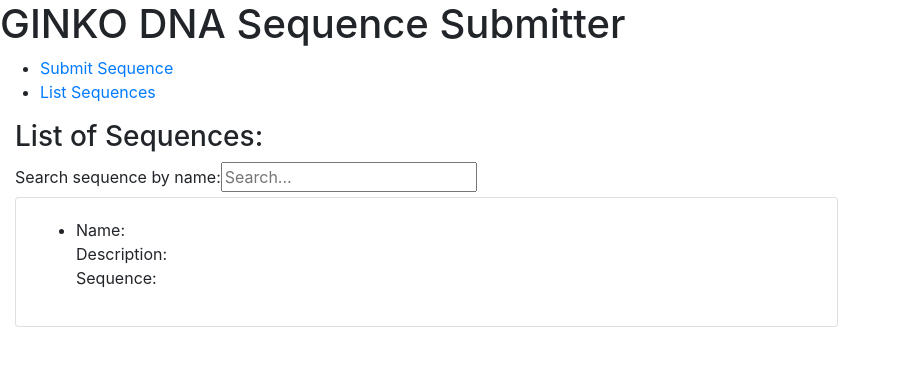
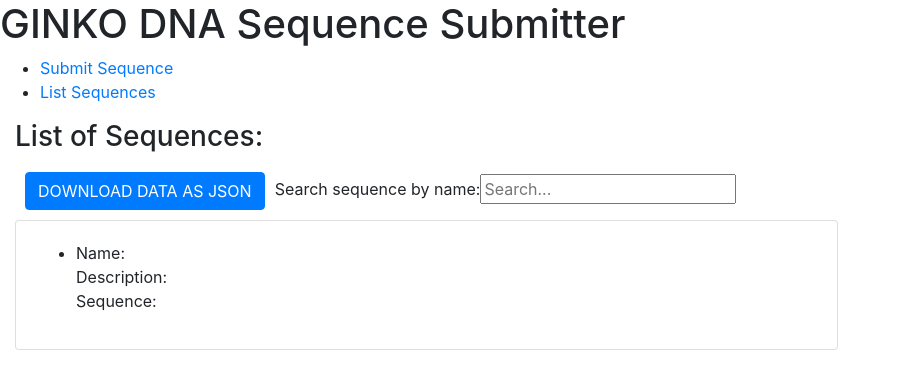
Before and after one commit to subratrout/ginkodna, a React (Create React App) app: page /list-sequences in a window 1280 px wide. Shown: the top 386 px of the page, without its empty margins (0-899 px from the left). Built offline with nearby package versions, Linux system fonts and the light colour scheme.

Commit message:
Added export data button for json data export and truncate sequence display

```diff
--- a/src/Sequences.js
+++ b/src/Sequences.js
@@ -2,6 +2,7 @@ import React from 'react';
 import 'bootstrap/dist/css/bootstrap.min.css';
 import Button from 'react-bootstrap/Button';
 import Form from 'react-bootstrap/Form';
+import { withRouter } from 'react-router-dom'
 
 const validateForm = errors => {
   let valid = true;
@@ -79,8 +80,8 @@ class Sequences extends React.Component {
         sequence: this.state.sequence.toUpperCase()
       };
       sequenceData.push(single_seq);
-      localStorage.setItem('sequences', JSON.stringify(sequenceData))
-
+      localStorage.setItem('sequences', JSON.stringify(sequenceData));
+      this.props.history.push('/list-sequences');
 
       console.log("valid form");
       console.log("isValidateForm(this.state.errors): " +validateForm(this.state.errors));
@@ -92,22 +93,9 @@ class Sequences extends React.Component {
       return false;
     }
 
-    this.setState({
-      name: '',
-      description: '',
-      sequence: '',
-      errors: {
-        name: '',
-        description: '',
-        sequence: ''
-      }
-    });
+
   }
 
-
-  componentDidMount(){
-
-  }
 
   render() {
     const { errors } = this.state;
@@ -154,4 +142,4 @@ class Sequences extends React.Component {
   }
 }
 
-export default Sequences;
+export default withRouter(Sequences);
--- a/src/views/SequenceList.js
+++ b/src/views/SequenceList.js
@@ -44,6 +44,14 @@ class SequenceList extends React.Component {
     });
   }
 
+  truncateSequence(str, num) {
+    if (str && str.length > num) {
+      return str.slice(0, num) + "...";
+    } else {
+      return str;
+    }
+  }
+
   handleChange(e){
     let currentList = [];
 
@@ -71,7 +79,15 @@ class SequenceList extends React.Component {
       <div className="col-md-8">
 
         <h3>List of Sequences:</h3>
-
+        <a
+          className="pull-right btn btn-primary"
+          style={{ margin: 10 }}
+          href={`data:text/json;charset=utf-8,${encodeURIComponent(
+            JSON.stringify(this.state.sequences)
+          )}`}
+          download="data.json">
+          DOWNLOAD DATA AS JSON
+        </a>
         <label htmlFor="search">Search sequence by name:</label>
         <input type="text" className="input" onChange={this.handleChange} placeholder="Search..." />
 
@@ -82,7 +98,7 @@ class SequenceList extends React.Component {
                 <li >
                   <div>Name:<Link onClick={() => this.openModalwithSequence(gene)}>{gene.sequenceName}</Link> </div>
                   <div>Description: {gene.sequenceDescription}</div>
-                  <div>Sequence: {gene.sequence}</div>
+                  <div>Sequence: {this.truncateSequence(gene.sequence, 5)}</div>
                   <Modal show={this.show} onHide={this.handleClose}>
                     <Modal.Header closeButton>
                       <Modal.Title>Modal heading</Modal.Title>
```
